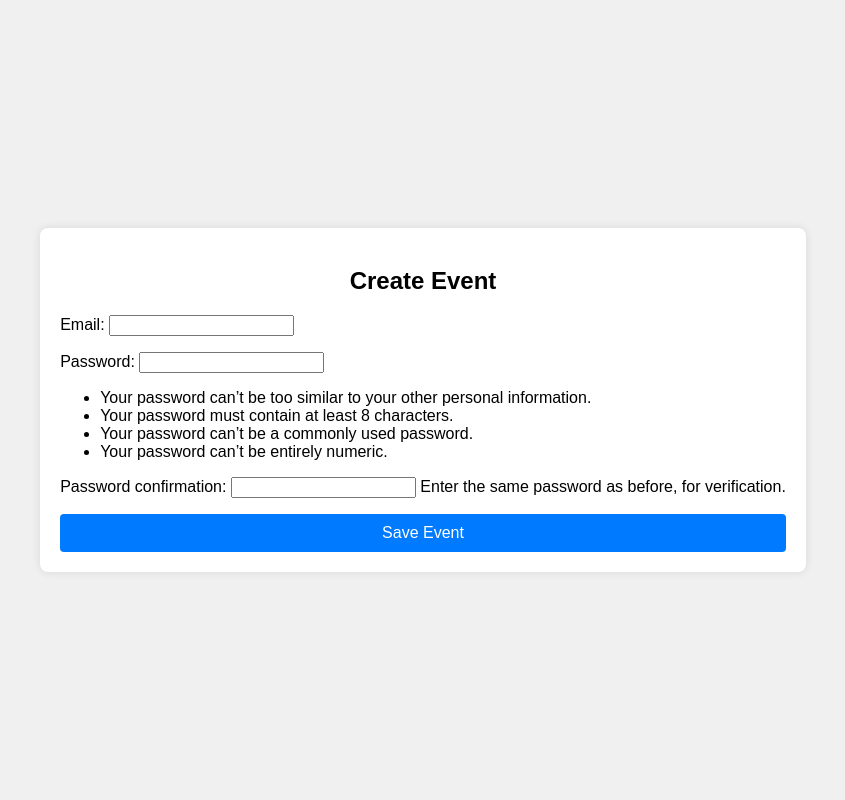
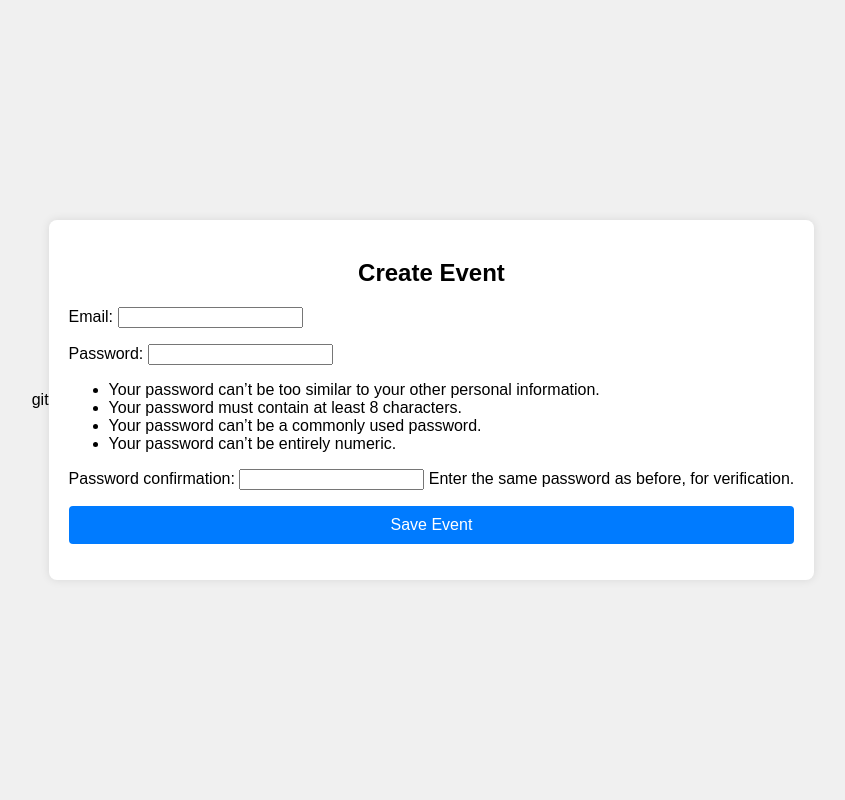
Before and after one commit to evok02/flood_monitoring_app, a Django app: template floodapp/templates/add_event.html in a window 1280 px wide. Shown: the whole page, without its empty margins (217-1062 px from the left). Run offline with Django 4.2, Linux system fonts and the light colour scheme; the template is opened without the code that fills it: values that come from a table or form of the project are taken from there, others are empty; parts of the project's set-up code (start-up, migrations or seed data) failed here and were passed over.

Commit message:
changes to add_event.html

```diff
--- a/floodapp/templates/add_event.html
+++ b/floodapp/templates/add_event.html
@@ -1,4 +1,4 @@
-<!DOCTYPE html>
+git<!DOCTYPE html>
 <html lang="en">
 <head>
     <meta charset="UTF-8">
```
